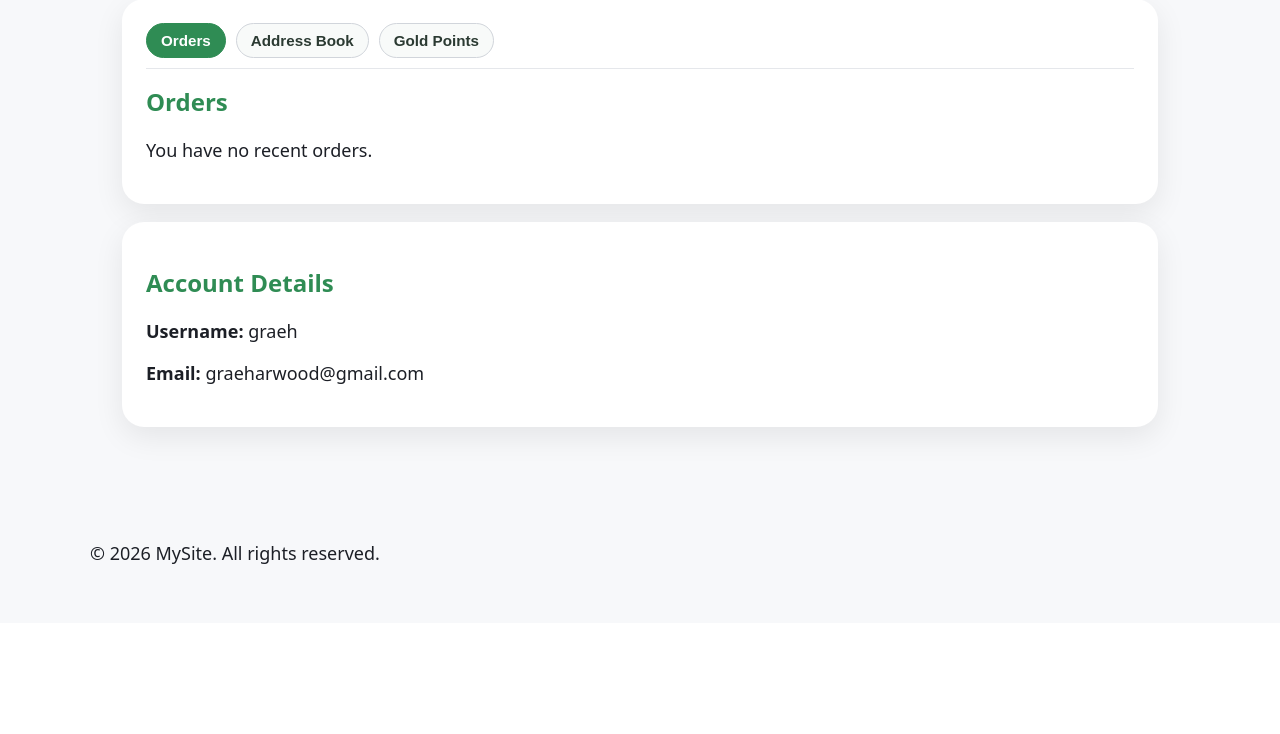
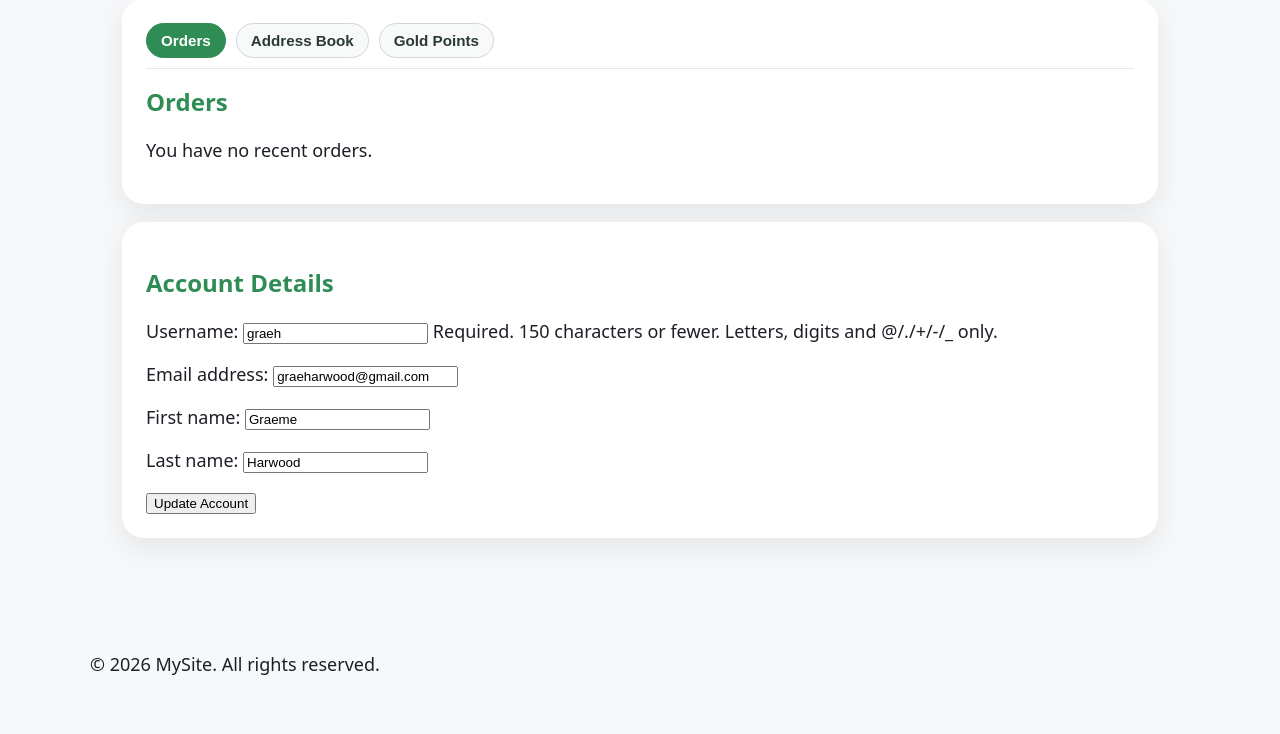
Before and after one commit to Graeza/vgh, a Django app: page /auth/account/ in a window 1280 px wide. Shown: the part 408-1142 px from the top of the page. Before the commit the page ends 972 px from the top, so only its background shows below. Run offline with Django 4.2, Linux system fonts and the light colour scheme; a user stored in the database is signed in; data comes from the database, SQL or seed files in the repository.

Commit message:
Add account edit form and address book CRUD on account page

```diff
--- /dev/null
+++ b/users/forms.py
@@ -0,0 +1,27 @@
+from django import forms
+from django.contrib.auth.models import User
+
+from .models import Address
+
+
+class AccountDetailsForm(forms.ModelForm):
+    class Meta:
+        model = User
+        fields = ["username", "email", "first_name", "last_name"]
+
+
+class AddressForm(forms.ModelForm):
+    class Meta:
+        model = Address
+        fields = [
+            "label",
+            "recipient_name",
+            "line_1",
+            "line_2",
+            "city",
+            "state",
+            "postal_code",
+            "country",
+            "phone",
+            "is_default",
+        ]
--- a/users/templates/users/account.html
+++ b/users/templates/users/account.html
@@ -17,63 +17,70 @@
       {% if orders %}
         <ul>
           {% for order in orders %}
-            <li>
-              <strong>{{ order.product.name }}</strong>
-              &times; {{ order.quantity }} — ${{ order.unit_price }} each
-              ({{ order.status|title }}, {{ order.placed_at|date:"M d, Y" }})
-            </li>
+            <li><strong>{{ order.product.name }}</strong> &times; {{ order.quantity }} — ${{ order.unit_price }} each ({{ order.status|title }}, {{ order.placed_at|date:"M d, Y" }})</li>
           {% endfor %}
         </ul>
-      {% else %}
-        <p>You have no recent orders.</p>
-      {% endif %}
+      {% else %}<p>You have no recent orders.</p>{% endif %}
     </section>
 
     <section class="account-tabs__panel" data-tab-panel="address-book" role="tabpanel" id="address-book-panel" aria-labelledby="address-book-tab" hidden>
       <h2>Address Book</h2>
+
+      <h3>Add Address</h3>
+      <form method="post">
+        {% csrf_token %}
+        <input type="hidden" name="action" value="add-address">
+        {{ address_form.as_p }}
+        <button type="submit">Add Address</button>
+      </form>
+
+      <h3>Saved Addresses</h3>
       {% if addresses %}
-        <ul>
-          {% for address in addresses %}
-            <li>
-              <strong>{{ address.label }}</strong>{% if address.is_default %} (Default){% endif %}<br>
-              {{ address.recipient_name }}<br>
-              {{ address.line_1 }}{% if address.line_2 %}, {{ address.line_2 }}{% endif %}<br>
-              {{ address.city }}, {{ address.state }} {{ address.postal_code }}<br>
-              {{ address.country }}<br>
-              {{ address.phone }}
-            </li>
-          {% endfor %}
-        </ul>
-      {% else %}
-        <p>No saved addresses yet.</p>
-      {% endif %}
+        {% for address in addresses %}
+          <form method="post" style="margin-bottom: 1rem; border-top: 1px solid #ccc; padding-top: 1rem;">
+            {% csrf_token %}
+            <input type="hidden" name="action" value="update-address">
+            <input type="hidden" name="address_id" value="{{ address.id }}">
+            <p><strong>{% if address.is_default %}Default{% endif %}</strong></p>
+            <p><label>Label <input type="text" name="label" value="{{ address.label }}"></label></p>
+            <p><label>Recipient <input type="text" name="recipient_name" value="{{ address.recipient_name }}"></label></p>
+            <p><label>Line 1 <input type="text" name="line_1" value="{{ address.line_1 }}"></label></p>
+            <p><label>Line 2 <input type="text" name="line_2" value="{{ address.line_2 }}"></label></p>
+            <p><label>City <input type="text" name="city" value="{{ address.city }}"></label></p>
+            <p><label>State <input type="text" name="state" value="{{ address.state }}"></label></p>
+            <p><label>Postal Code <input type="text" name="postal_code" value="{{ address.postal_code }}"></label></p>
+            <p><label>Country <input type="text" name="country" value="{{ address.country }}"></label></p>
+            <p><label>Phone <input type="text" name="phone" value="{{ address.phone }}"></label></p>
+            <p><label><input type="checkbox" name="is_default" {% if address.is_default %}checked{% endif %}> Default</label></p>
+            <button type="submit">Update</button>
+          </form>
+          <form method="post">
+            {% csrf_token %}
+            <input type="hidden" name="action" value="delete-address">
+            <input type="hidden" name="address_id" value="{{ address.id }}">
+            <button type="submit">Delete</button>
+          </form>
+        {% endfor %}
+      {% else %}<p>No saved addresses yet.</p>{% endif %}
     </section>
 
     <section class="account-tabs__panel" data-tab-panel="gold-points" role="tabpanel" id="gold-points-panel" aria-labelledby="gold-points-tab" hidden>
       <h2>Gold Points</h2>
       <p>Your current balance is <strong>{{ point_balance }} points</strong>.</p>
       {% if point_entries %}
-        <ul>
-          {% for entry in point_entries %}
-            <li>
-              {{ entry.created|date:"M d, Y" }}: {{ entry.event|title }} {{ entry.points }} points
-              {% if entry.order %}(Order {{ entry.order.id }}){% endif %}
-              {% if entry.note %} — {{ entry.note }}{% endif %}
-            </li>
-          {% endfor %}
-        </ul>
+        <ul>{% for entry in point_entries %}<li>{{ entry.created|date:"M d, Y" }}: {{ entry.event|title }} {{ entry.points }} points{% if entry.order %}(Order {{ entry.order.id }}){% endif %}{% if entry.note %} — {{ entry.note }}{% endif %}</li>{% endfor %}</ul>
       {% endif %}
     </section>
   </div>
 
   <div class="card account-details-card">
     <h2>Account Details</h2>
-    <p><strong>Username:</strong> {{ request.user.username }}</p>
-    {% if request.user.email %}
-      <p><strong>Email:</strong> {{ request.user.email }}</p>
-    {% else %}
-      <p><strong>Email:</strong> Not set</p>
-    {% endif %}
+    <form method="post">
+      {% csrf_token %}
+      <input type="hidden" name="action" value="update-account">
+      {{ account_form.as_p }}
+      <button type="submit">Update Account</button>
+    </form>
   </div>
 </section>
 
@@ -81,27 +88,21 @@
   (function () {
     const tabsRoot = document.querySelector('[data-account-tabs]');
     if (!tabsRoot) return;
-
     const buttons = tabsRoot.querySelectorAll('[data-tab-target]');
     const panels = tabsRoot.querySelectorAll('[data-tab-panel]');
-
     function setActiveTab(target) {
       buttons.forEach((button) => {
         const isActive = button.dataset.tabTarget === target;
         button.classList.toggle('is-active', isActive);
         button.setAttribute('aria-selected', isActive ? 'true' : 'false');
       });
-
       panels.forEach((panel) => {
         const isActive = panel.dataset.tabPanel === target;
         panel.classList.toggle('is-active', isActive);
         panel.hidden = !isActive;
       });
     }
-
-    buttons.forEach((button) => {
-      button.addEventListener('click', () => setActiveTab(button.dataset.tabTarget));
-    });
+    buttons.forEach((button) => button.addEventListener('click', () => setActiveTab(button.dataset.tabTarget)));
   })();
 </script>
 {% endblock content %}
--- a/users/views.py
+++ b/users/views.py
@@ -1,8 +1,11 @@
 from django.contrib.auth import login, logout
 from django.contrib.auth.forms import AuthenticationForm
 from django.contrib.auth.decorators import login_required
-from django.shortcuts import redirect, render
-from .models import Profile
+from django.contrib import messages
+from django.shortcuts import get_object_or_404, redirect, render
+
+from .forms import AccountDetailsForm, AddressForm
+from .models import Address, Profile
 
 
 # Create your views here.
@@ -40,6 +43,51 @@ def account(request):
         },
     )
 
+    if request.method == 'POST':
+        action = request.POST.get('action')
+
+        if action == 'update-account':
+            account_form = AccountDetailsForm(request.POST, instance=request.user)
+            if account_form.is_valid():
+                account_form.save()
+                profile.username = request.user.username
+                profile.email = request.user.email
+                profile.full_name = request.user.get_full_name()
+                profile.save(update_fields=['username', 'email', 'full_name'])
+                messages.success(request, 'Account details updated.')
+                return redirect('account')
+            messages.error(request, 'Please correct the account form errors.')
+
+        elif action == 'add-address':
+            address_form = AddressForm(request.POST)
+            if address_form.is_valid():
+                address = address_form.save(commit=False)
+                address.user = profile
+                if address.is_default:
+                    profile.addresses.update(is_default=False)
+                address.save()
+                messages.success(request, 'Address added.')
+                return redirect('account')
+            messages.error(request, 'Please correct the new address form errors.')
+
+        elif action == 'update-address':
+            address = get_object_or_404(Address, id=request.POST.get('address_id'), user=profile)
+            address_form = AddressForm(request.POST, instance=address)
+            if address_form.is_valid():
+                updated_address = address_form.save(commit=False)
+                if updated_address.is_default:
+                    profile.addresses.exclude(id=address.id).update(is_default=False)
+                updated_address.save()
+                messages.success(request, 'Address updated.')
+                return redirect('account')
+            messages.error(request, 'Please correct the address form errors.')
+
+        elif action == 'delete-address':
+            address = get_object_or_404(Address, id=request.POST.get('address_id'), user=profile)
+            address.delete()
+            messages.success(request, 'Address deleted.')
+            return redirect('account')
+
     addresses = profile.addresses.all()
     orders = profile.orders.select_related('product', 'shipping_address')
     point_entries = profile.point_entries.select_related('order')
@@ -50,5 +98,7 @@ def account(request):
         'orders': orders,
         'point_entries': point_entries,
         'point_balance': point_balance,
+        'account_form': AccountDetailsForm(instance=request.user),
+        'address_form': AddressForm(),
     }
     return render(request, "users/account.html", context)
```
